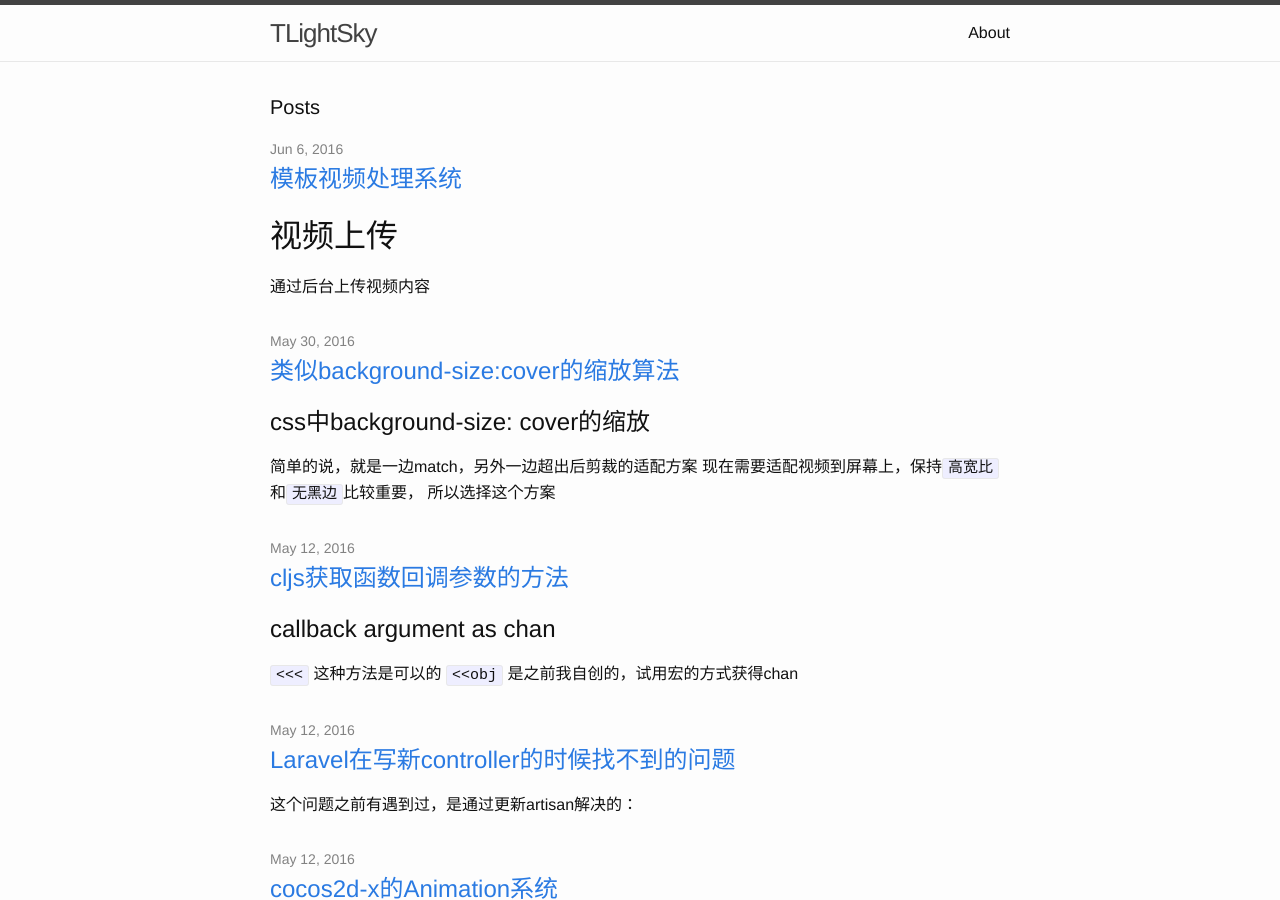
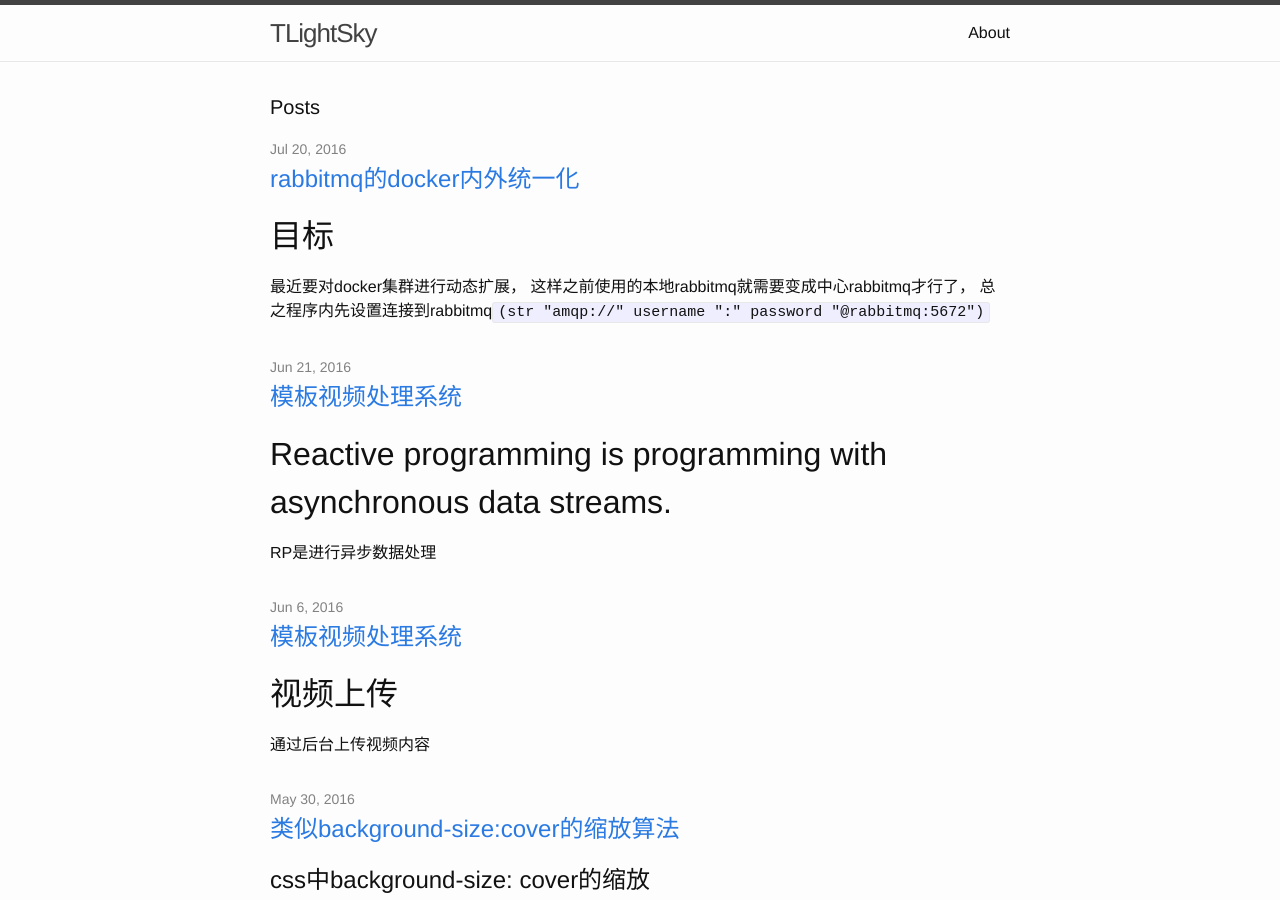
Before and after one commit to tlightsky/tlightsky.github.io, a Jekyll site: the page built from index.html, in a window 1280 px wide and 900 px high. Built offline with Jekyll 4.4.1, drawn with Linux system fonts in a browser that asks for light colours.

Commit message:
add posts

```diff
--- /dev/null
+++ b/_posts/2016-6-21-Reactive-Programming.md
@@ -0,0 +1,16 @@
+---
+layout: post
+title:  "模板视频处理系统"
+date:   2016-6-21 09:51:02
+categories: video template
+---
+
+# Reactive programming is programming with asynchronous data streams.
+RP是进行异步数据处理
+
+# 有点像Promise的变种
+像自带promise的fp函数组变种
+A Promise is simply an Observable with one single emitted value. Rx streams go beyond promises by allowing many returned values.
+
+
+[Link](https://gist.github.com/staltz/868e7e9bc2a7b8c1f754#reactive-programming-is-programming-with-asynchronous-data-streams)
--- /dev/null
+++ b/_posts/2016-7-20-docker-rabbitmq-unify.md
@@ -0,0 +1,46 @@
+---
+layout: post
+title:  "rabbitmq的docker内外统一化"
+date:   2016-7-20 09:51:02
+categories: video template
+---
+
+# 目标
+最近要对docker集群进行动态扩展，
+这样之前使用的本地rabbitmq就需要变成中心rabbitmq才行了，
+总之程序内先设置连接到rabbitmq`(str "amqp://" username ":" password "@rabbitmq:5672")`
+
+# 连接docker内的rabbitmq
+在rabbitmq官方提供的docker镜像中，
+可以设置默认用户名与密码，
+在docker-compose里设置一下即可：
+
+{% highlight yml %}
+rabbitmq:
+  image: rabbitmq
+  environment:
+   - TZ=Asia/Shanghai
+   - RABBITMQ_DEFAULT_USER=username
+   - RABBITMQ_DEFAULT_PASS=password
+{% endhighlight %}
+
+另外需要link一下：
+
+{% highlight yml %}
+links:
+ - redis
+ - rabbitmq
+{% endhighlight %}
+
+
+# 连接docker外的rabbitmq
+首先，使用外部的rabbitmq时links，
+需要为container设置rabbitmq的hosts地址。
+
+{% highlight yml %}
+extra_hosts:
+ - "rabbitmq:162.242.195.82"
+{% endhighlight %}
+
+
+[compose-file](https://docs.docker.com/compose/compose-file/)
```
Also changed, not shown: _posts/2016-1-16-how-to-install-docker.md (+9 -0 lines).
